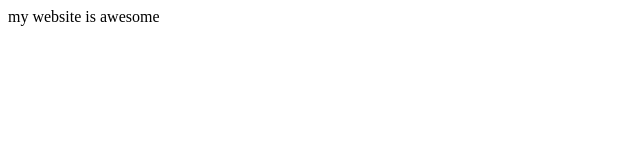
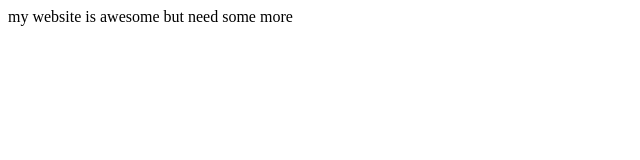
Before and after one commit to KeithMessi/git-learning-, a plain HTML site: page index.html in a window 1280 px wide. Shown: the whole page, without its empty margins (0-640 px from the left). Drawn offline with Linux system fonts and the light colour scheme.

Commit message:
designe finished

```diff
--- a/index.html
+++ b/index.html
@@ -6,7 +6,7 @@
 </head>
 <body>
     <p>
-        my website is awesome
+        my website is awesome but need some more
     </p>
 </body>
 </html>
```
